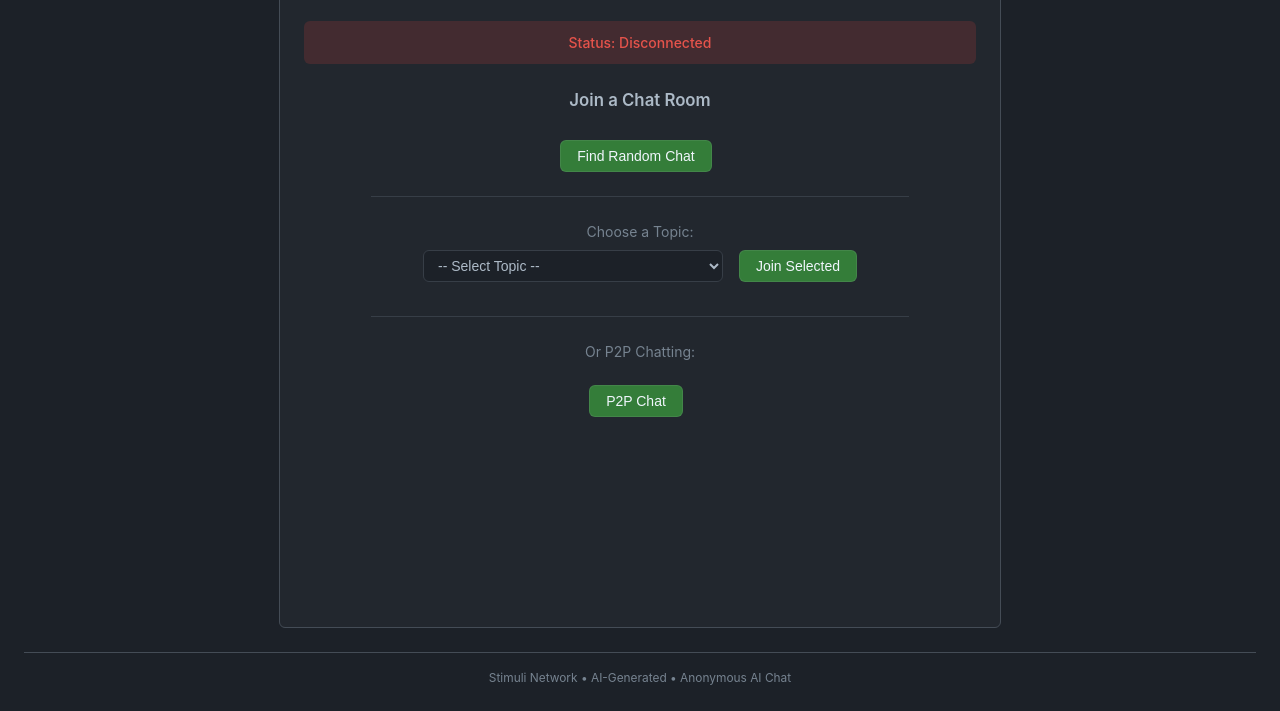
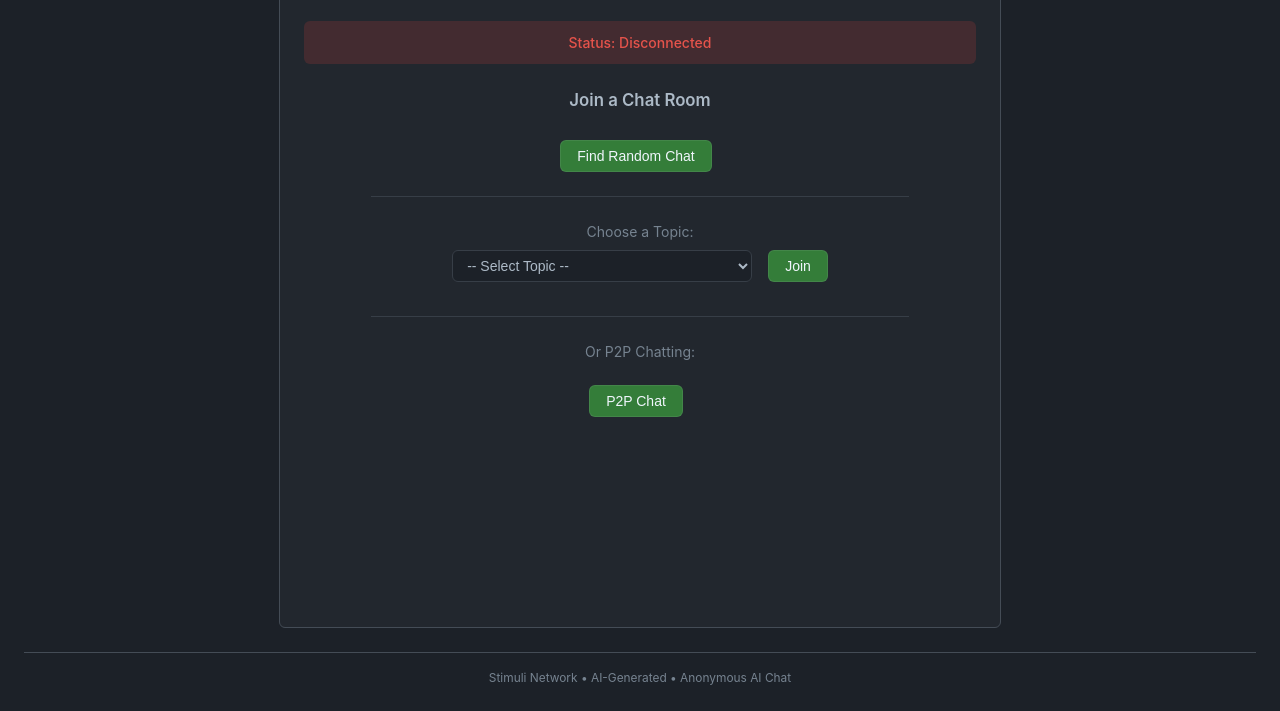
Before and after one commit to mowrey/stimuli.network, a website: page index.html in a window 1280 px wide. Shown: the part 89-800 px from the top of the page. Drawn offline with Linux system fonts and the light colour scheme.

Commit message:
Update index.html

```diff
--- a/index.html
+++ b/index.html
@@ -158,7 +158,7 @@
                         <option value="">-- Select Topic --</option>
                         <!-- Options populated by JS -->
                     </select>
-                    <button id="join-selected-btn">Join Selected</button>
+                    <button id="join-selected-btn">Join</button>
                 </div>
 
                 <!-- === ADDED P2P BUTTON HERE === -->
```
